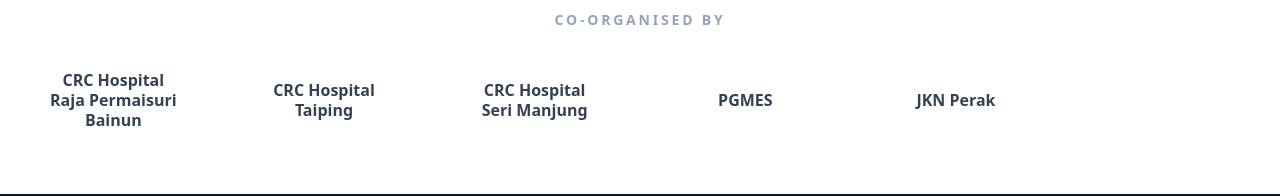
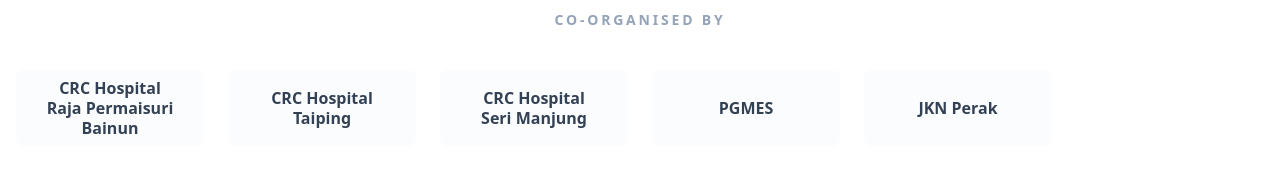
Before and after one commit to limxj1985/-limxj1985-Work, a React (Vite) app: page /#/ in a window 1280 px wide. Shown: the part 3127-3323 px from the top of the page. Built offline with nearby package versions, Linux system fonts and the light colour scheme.

Commit message:
Update Home.tsx

```diff
--- a/pages/Home.tsx
+++ b/pages/Home.tsx
@@ -334,14 +334,16 @@ const Home: React.FC = () => {
         </div>
       </section>
 
-      {/* Organizers - Confirmed text only */}
+      {/* Organizers */}
 <section className="py-16 bg-white border-t border-slate-100">
   <div className="max-w-7xl mx-auto px-4 text-center">
     <p className="text-sm font-bold text-slate-400 uppercase tracking-[0.2em] mb-10">Co-Organised By</p>
 
-          <div className="grid grid-cols-2 md:grid-cols-3 lg:grid-cols-6 gap-y-6 gap-x-4 justify-center items-center">
+    {/* Added 'items-stretch' to the grid container */}
+    <div className="grid grid-cols-2 md:grid-cols-3 lg:grid-cols-6 gap-6 justify-center items-stretch">
       {ORGANIZER_NAMES.map((name, index) => (
-                <div key={index} className="flex items-center justify-center h-full px-2">
+          // Added 'flex-col', 'h-full' and 'justify-center' to the item container
+          <div key={index} className="flex flex-col items-center justify-center h-full px-4 py-2 bg-slate-50/50 rounded-lg">
                 <div className="font-bold text-base text-slate-700 whitespace-pre-line leading-tight">
                   {name}
               </div>
```
Lines whose indentation alone changed are shown as unchanged.
